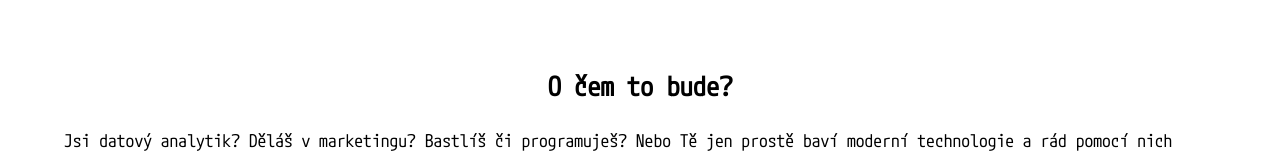
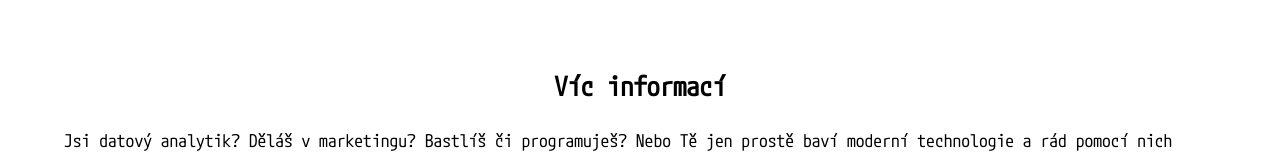
Before and after one commit to HackTheChurch/hackthechurch, a plain HTML site: page index.html in a window 1280 px wide. Shown: the part 560-720 px from the top of the page. Drawn offline with Linux system fonts and the light colour scheme.

Commit message:
Change the title text

```diff
--- a/index.html
+++ b/index.html
@@ -61,7 +61,7 @@
     </section>
     <section class="gray-container">
       <div class="container">
-        <h2>O čem to bude?</h2>
+        <h2>Víc informací</h2>
         <p class="pargraph">
           Jsi datový analytik? Děláš v marketingu? Bastlíš či programuješ? Nebo
           Tě jen prostě baví moderní technologie a&nbsp;rád pomocí nich řešíš
```
